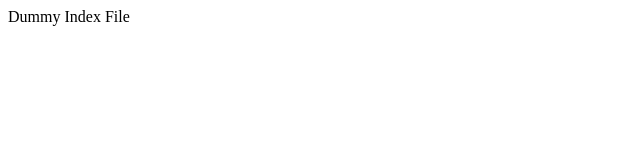
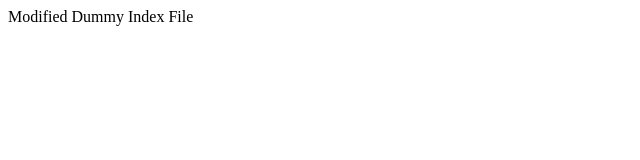
Before and after one commit to yogeshwar09/git_assessment, a plain HTML site: page index.html in a window 1280 px wide. Shown: the whole page, without its empty margins (0-640 px from the left). Drawn offline with Linux system fonts and the light colour scheme.

Commit message:
Fourth Commit

```diff
--- a/index.html
+++ b/index.html
@@ -3,6 +3,6 @@
 		<title>Index File</title>
 	</head>
 	<body>
-		Dummy Index File
+Modified		Dummy Index File
 	</body>
 </html>
```
